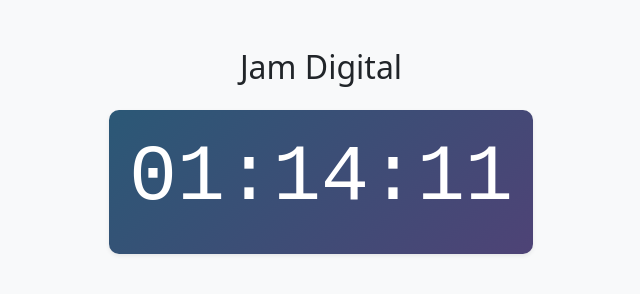
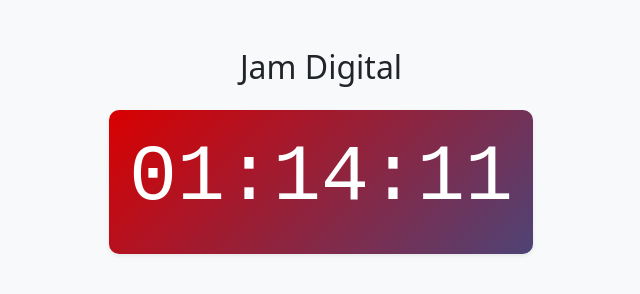
Before and after one commit to RayshaPutra/praktikum-web, a plain HTML site: page web-jam-digital/index.html in a window 1280 px wide. Shown: the whole page, without its empty margins (319-959 px from the left). Drawn offline with nearby package versions, Linux system fonts and the light colour scheme.

Commit message:
praktikum 7

```diff
--- a/web-jam-digital/style.css
+++ b/web-jam-digital/style.css
@@ -2,7 +2,7 @@ body {
     background-color: #f8f9fa;
   }
   .clock-container {
-    background: linear-gradient(135deg, #2b5876, #4e4376);
+    background: linear-gradient(135deg, #d90000, #4e4376);
     color: white;
     padding: 20px;
     border-radius: 10px;
```
